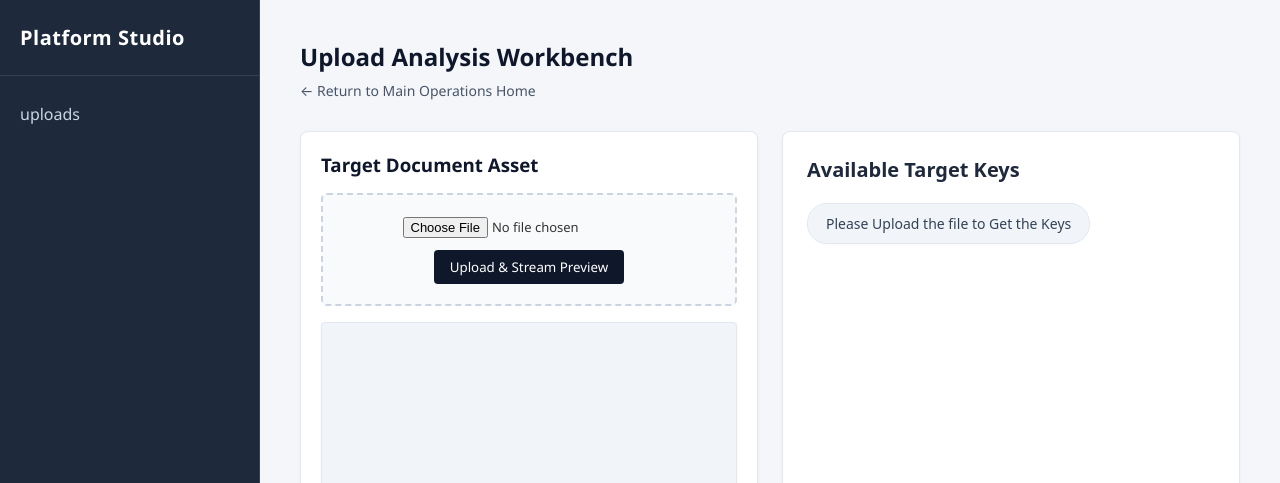
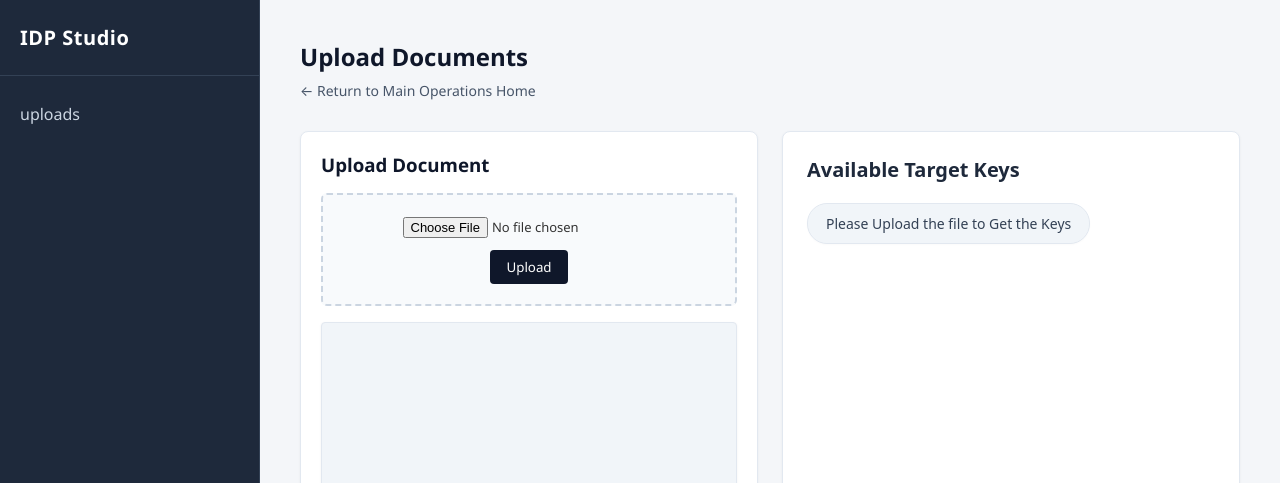
Before and after one commit to DamodarKV/IDP, a FastAPI app: page /upload/workspace in a window 1280 px wide. Shown: the top 483 px of the page. Run offline with FastAPI, Linux system fonts and the light colour scheme.

Commit message:
Changed Names

```diff
--- a/routers/categories.py
+++ b/routers/categories.py
@@ -3,13 +3,14 @@ from fastapi import APIRouter, Request, HTTPException
 from fastapi.responses import HTMLResponse
 from fastapi.templating import Jinja2Templates
 from routers.core import get_navigation_structure
+import requests
+import json
+
 
 router = APIRouter()
 templates = Jinja2Templates(directory="templates")
 BASE_DIR = "database"
 
-import requests
-import json
 
 def fetch_documents():
     url = "https://7frs8tj63h.execute-api.us-east-1.amazonaws.com/dev/idpv3-fetch?type=all"
--- a/routers/upload.py
+++ b/routers/upload.py
@@ -143,7 +143,7 @@ async def upload_workspace(request: Request, file_path: str = None):
         context={
             "request": request,
             "menu": menu_structure,
-            "current_page": "Upload Analysis Workbench",
+            "current_page": "Upload Documents",
             "view_type": "upload_view",
             "preview_url": file_path,
             "extraction_keys": extraction_keys
--- a/templates/base.html
+++ b/templates/base.html
@@ -108,7 +108,7 @@
 <body>
 
     <aside class="sidebar">
-        <div class="brand"><a href="/">Platform Studio</a></div>
+        <div class="brand"><a href="/">IDP Studio</a></div>
         <ul class="nav-links">
             {% for item in menu %}
                 <li class="nav-item">
--- a/templates/category.html
+++ b/templates/category.html
@@ -19,15 +19,15 @@
     {% if selected_card %}
         <div class="workspace-panel">
             <div style="margin-bottom: 16px;">
-                <h3 style="color: #0f172a;">{{ selected_card }} Master Record Registry</h3>
+                <h3 style="color: #0f172a;">Documents</h3>
                 <p style="margin-top: 4px; color: #64748b; font-size: 13px;">
-                    Displaying live data entries parsed safely from <code>{{ selected_card }}.xlsx</code> (Filtered by unique Member ID)
+                    Displaying live data entries parsed safely from AWS Live API's
                 </p>
             </div>
 
             <!-- Insert this inside templates/category.html right above the <div class="filter-container"> -->
             <div style="display: flex; justify-content: space-between; align-items: center; margin-bottom: 16px;">
-                <h3 style="color: #0f172a;">{{ selected_card }} Master Record Registry</h3>
+                <h3 style="color: #0f172a;">Documents</h3>
                 <a href="/upload/workspace" class="btn-view" style="background-color: #2563eb; color: white; padding: 8px 16px; text-decoration: none; border-radius: 4px; font-weight: 500;">
                     ➕ Upload Document
                 </a>
--- a/templates/upload.html
+++ b/templates/upload.html
@@ -8,12 +8,12 @@
 
     <!-- LEFT SIDE: Document Input & Live Stream Render Panel -->
     <div class="left-properties-sidebar" style="background: #ffffff; border: 1px solid #e2e8f0; border-radius: 8px; padding: 20px; display: flex; flex-direction: column; gap: 16px;">
-        <h3 style="color: #0f172a; margin-top: 0;">Target Document Asset</h3>
+        <h3 style="color: #0f172a; margin-top: 0;">Upload Document</h3>
 
         <form action="/upload/process" method="post" enctype="multipart/form-data" style="border: 2px dashed #cbd5e1; border-radius: 6px; padding: 20px; text-align: center; background: #f8fafc;">
             <input type="file" name="file" accept=".pdf, .png, .jpg, .jpeg" required style="margin-bottom: 12px; font-size: 13px;"><br>
             <button type="submit" style="background-color: #0f172a; color: white; border: none; padding: 8px 16px; border-radius: 4px; font-weight: 500; cursor: pointer;">
-                Upload & Stream Preview
+                Upload
             </button>
         </form>
 
```
